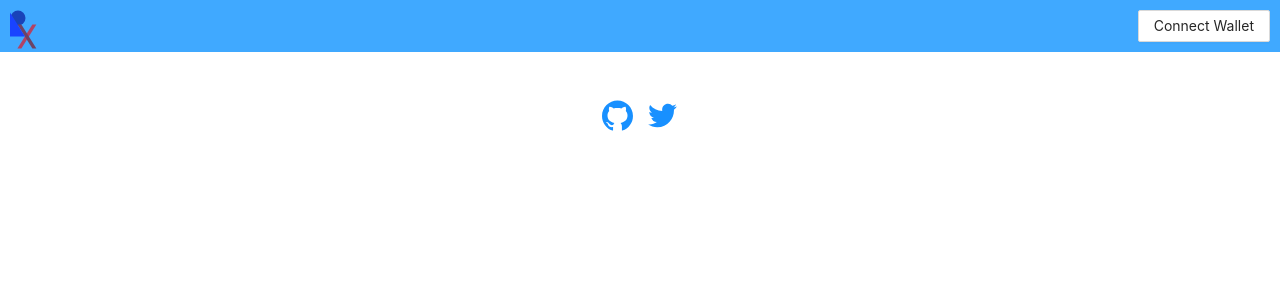
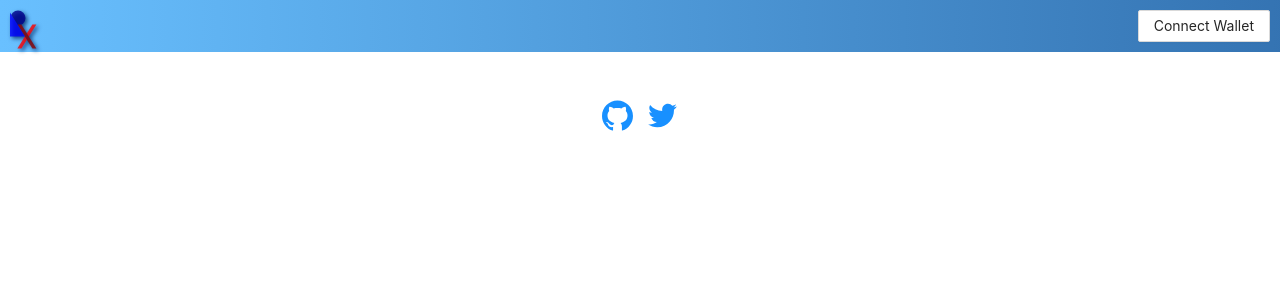
Before and after one commit to 7i7o/blockchain-developer-bootcamp-final-project, a React (Create React App) app in the folder client/: page / in a window 1280 px wide. Shown: the top 300 px of the page. Built offline with nearby package versions, Linux system fonts and the light colour scheme.

Commit message:
CSS Updates

```diff
--- a/client/src/Components/ConnectWallet.js
+++ b/client/src/Components/ConnectWallet.js
@@ -128,7 +128,7 @@ const ConnectWallet = (props) => {
             {
               <Col span={4} style={{ display: 'flex', justifyContent: 'left', alignItems: 'baseline', maxHeight: 30 }}>
                 <svg xmlns="http://www.w3.org/2000/svg" preserveAspectRatio="xMinYMin meet" viewBox="0 0 120 120" style={{minWidth:120,maxWidth:120}}>
-                  <g opacity="0.6">
+                  <g opacity="0.8">
                     <circle fill="darkblue" cx="8" cy="8" r="7.5"/>
                     <path fill="red" d="m22.4 14.6h4l-15,24h-4z"/>
                     <path fill="darkred" d="m7.4 14.6h4l15,24h-4z"/>
--- a/client/src/styles/App.css
+++ b/client/src/styles/App.css
@@ -2,12 +2,21 @@
 
 
 .connectWallet {
-  background-color: #40a9ff;
-  /* background-color: #1980ff; */
+  /* background-color: #40a9ff; */
+  background-color: #1980ff;
+
+  /* background: -webkit-linear-gradient(left, #40a9ff, #002766); */
+  background: -webkit-linear-gradient(left, #69c0ff, #002766);
+  background-size: 200% 200%;
+  animation: gradient-animation 4s ease infinite;
 }
 
 .connectWallet .ant-typography {
   color: white;
+}
+
+.connectWallet svg {
+  filter: drop-shadow(2px 2px 2px rgb(0 39 102 / 01));
 }
 
 .App {
```
